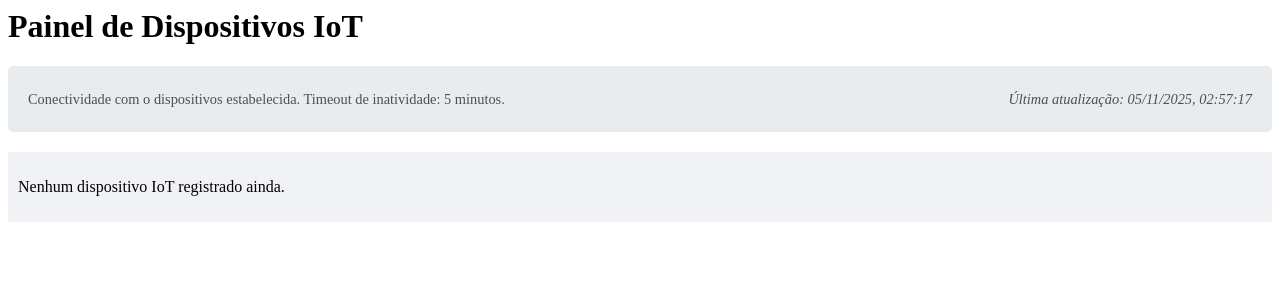
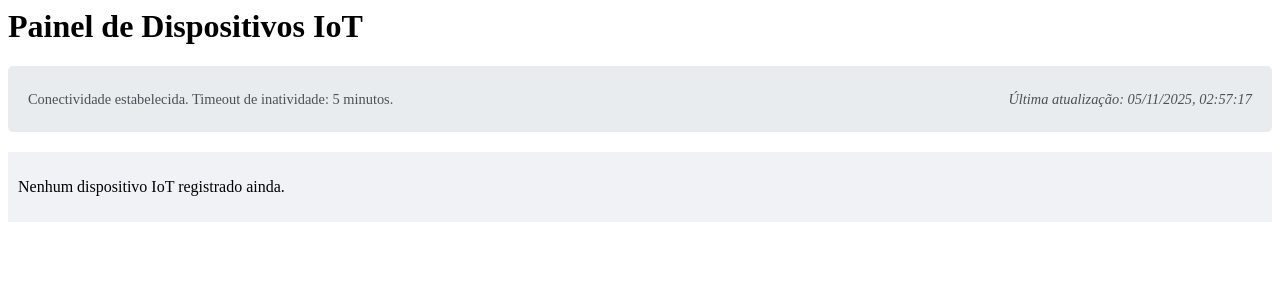
Before and after one commit to VitorSantos-Git/iot_project_django, a Django app: page /devices/dashboard/ in a window 1280 px wide. Shown: the top 300 px of the page. Run offline with Django 5.2, Linux system fonts and the light colour scheme; data that the repository does not hold is empty; parts of the project's set-up code (start-up, migrations or seed data) failed here and were passed over.

Commit message:
Fix: HTML Painel de dispositivos

```diff
--- a/devices/templates/devices/dashboard.html
+++ b/devices/templates/devices/dashboard.html
@@ -94,7 +94,7 @@
     <h1>Painel de Dispositivos IoT</h1>
 
     <div class="connectivity-info">
-        <p>Conectividade com o dispositivos estabelecida. Timeout de inatividade: 5 minutos.
+        <p>Conectividade estabelecida. Timeout de inatividade: 5 minutos.
            <span id="last-refresh" style="float: right; font-style: italic;">Última atualização: <span id="refresh-time"></span></span>
         </p>
     </div>
```
